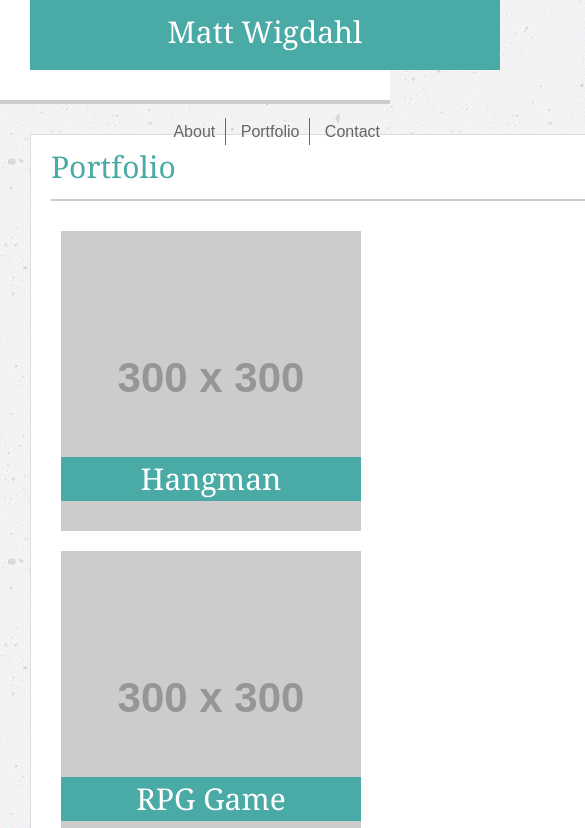
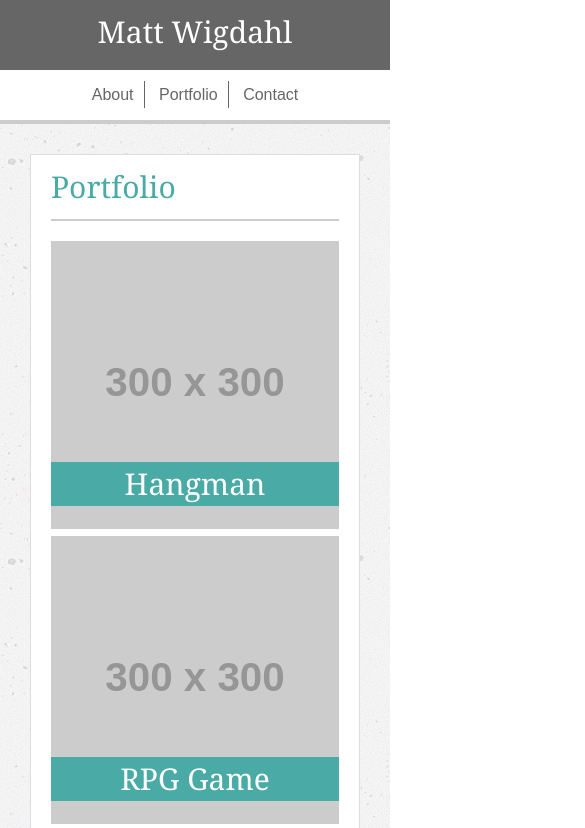
Before and after one commit to mwigdahl/Responsive-Portfolio, a plain HTML site: page portfolio.html in a window 390 px wide. Shown: the top 828 px of the page, 585 px wide, since content can reach past the window. Drawn offline with Linux system fonts and the light colour scheme; placeholder pictures from the web are drawn by us.

Commit message:
cleaned up media queries.

```diff
--- a/assets/css/style.css
+++ b/assets/css/style.css
@@ -180,6 +180,7 @@ input {
     font-size: 1em;
     color: #777;
     margin: 10px 0px;
+    border: 1px solid #ccc;
 }
 
 textarea {
@@ -199,17 +200,17 @@ button {
     border: 0px;
 }
 
-@media screen and (max-width:640px) {
-    .logo a {
-        margin-left:0px;
-        width:100%;
-        top:0;
-        position: static;
-        height:30px;
-        text-align: center;
+
+@media screen and (max-width:980px) {
+    .contain {
+        width:900px;
     }
     .container {
-        max-width:90%;
+        width:auto;
+    }
+    .box-in {
+        margin:30px;
+        max-width:70%;
     }
 }
 
@@ -223,14 +224,41 @@ button {
     .container {
         margin:30px;
     }
+    .box-in {
+        margin:0px;
+        max-width:100%;
+    }
 }
 
-@media screen and (max-width:980px) {
-    .contain {
-        width:900px;
+@media screen and (max-width:640px) {
+   header {
+       height:120px;
+   }
+    .logo a {
+        margin-left:0px;
+        width:100%;
+        top:0;
+        position: static;
+        height:70px;
+        text-align: center;
+        box-sizing: border-box;
     }
     .container {
-        margin:30px;
-        max-width:650px;
+        max-width:90%;
+    }
+    nav {
+        text-align: center;
+        float:none;
+        position: relative;
+        top: 13px;
+    }
+    .portItem {
+        margin:0px;
+        width:100%;
+        max-height:100%;
+    }
+
+    .portItem img {
+        width:100%;
     }
 }
--- a/portfolio.html
+++ b/portfolio.html
@@ -1,5 +1,6 @@
 <!DOCTYPE html>
-<html lang="en-us">
+<html lang="en">
+
 <head>
     <meta charset="utf-8">
     <meta name="viewport" content="width=device-width, initial-scale=1.0">
@@ -7,6 +8,7 @@
     <link rel="stylesheet" type="text/css" href="assets/css/style.css">
     <title>Matt Wigdahl | Portfolio</title>
 </head>
+
 <body>
     <header>
         <div class="contain">
@@ -20,20 +22,37 @@
             </nav>
         </div>
     </header>
+    <div class="box-in">
         <div class="container clearfix">
             <section class="content">
                 <section class="main">
                     <h2>Portfolio</h2>
-                    <hr/>
-                    <article class="portItem"><a href="#"><img src="https://via.placeholder.com/300" alt="Hangman"><h3>Hangman</h3></a></article>
-                    <article class="portItem"><a href="#"><img src="https://via.placeholder.com/300" alt="RPG Game"><h3>RPG Game</h3></a></article>
-                    <article class="portItem"><a href="#"><img src="https://via.placeholder.com/300" alt="Trivia Game"><h3>Trivia Game</h3></a></article>
-                    <article class="portItem"><a href="#"><img src="https://via.placeholder.com/300" alt="Rutgers Info Widget"><h3>Rutgers Info Widget</h3></a></article>
-                    <article class="portItem"><a href="#"><img src="https://via.placeholder.com/300" alt="Rock Paper Scissors"><h3>Rock Paper Scissors</h3></a></article>
+                    <hr />
+                    <article class="portItem"><a href="#"><img src="https://via.placeholder.com/300" alt="Hangman">
+                            <h3>Hangman</h3>
+                        </a></article>
+                    <article class="portItem"><a href="#"><img src="https://via.placeholder.com/300" alt="RPG Game">
+                            <h3>RPG Game</h3>
+                        </a></article>
+                    <article class="portItem"><a href="#"><img src="https://via.placeholder.com/300" alt="Trivia Game">
+                            <h3>Trivia Game</h3>
+                        </a></article>
+                    <article class="portItem"><a href="#"><img src="https://via.placeholder.com/300"
+                                alt="Rutgers Info Widget">
+                            <h3>Rutgers Info Widget</h3>
+                        </a></article>
+                    <article class="portItem"><a href="#"><img src="https://via.placeholder.com/300"
+                                alt="Rock Paper Scissors">
+                            <h3>Rock Paper Scissors</h3>
+                        </a></article>
                 </section>
             </section>
         </div>
+    </div>
     <div id="push"></div>
-        <footer><p>Copyright &copy;</p></footer>
+    <footer>
+        <p>Copyright &copy;</p>
+    </footer>
 </body>
+
 </html>
```
Also changed, not shown: contact.html (+16 -9 lines), index.html (+24 -8 lines). Lines whose indentation alone changed are shown as unchanged.
